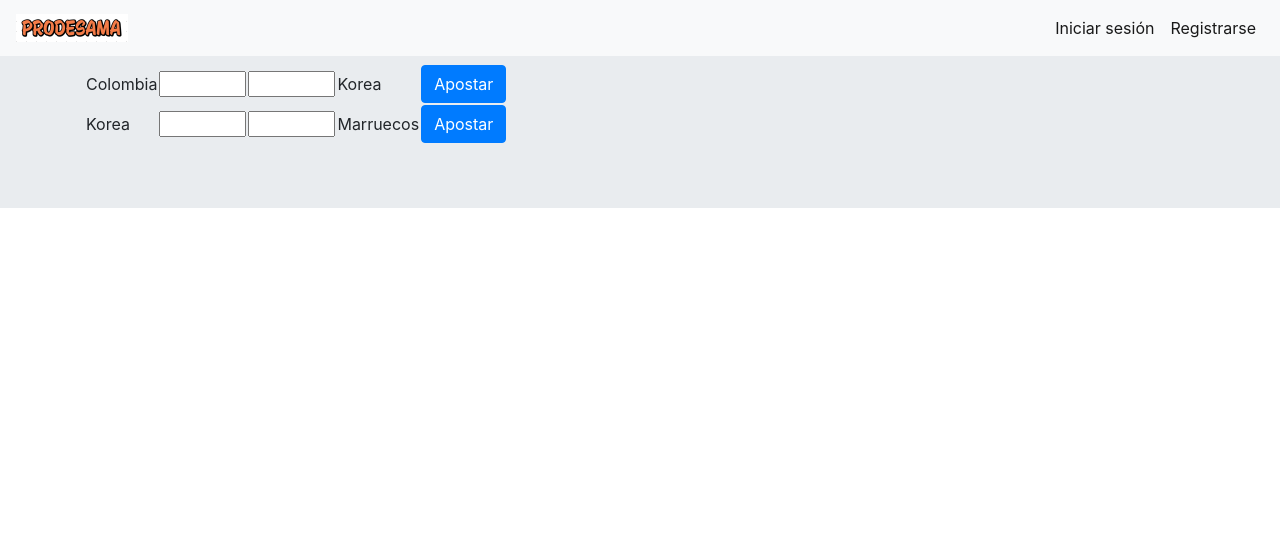
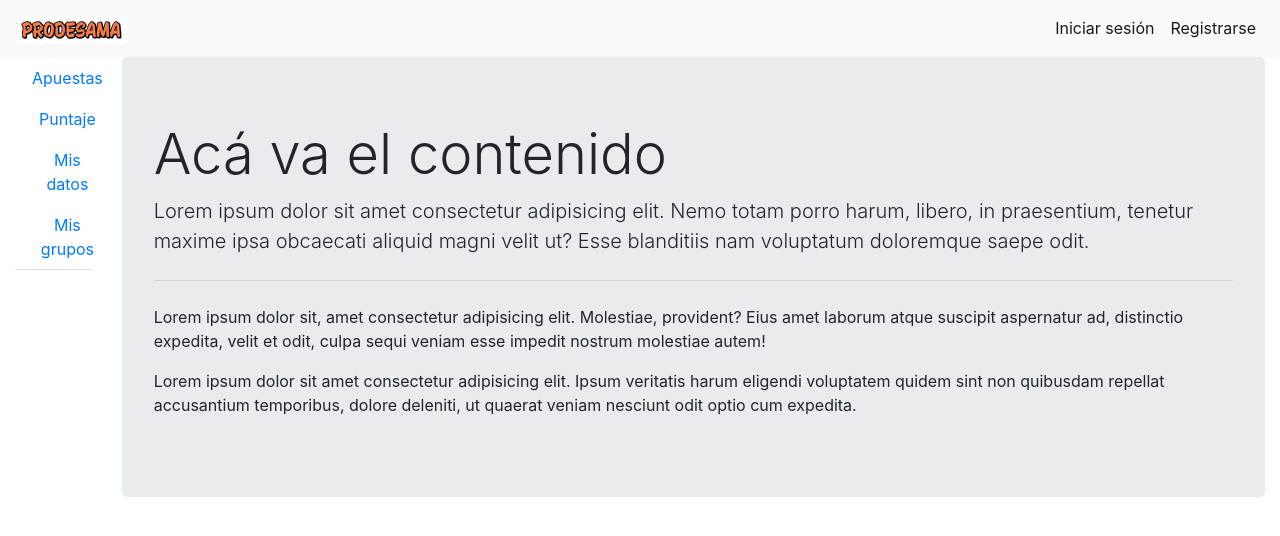
Before and after one commit to nachomac12/prodesama, a Django app: page /home/ in a window 1280 px wide. Shown: the top 536 px of the page. Run offline with Django 3.2, Linux system fonts and the light colour scheme; data comes from the database, SQL or seed files in the repository; some libraries are stand-ins or nearby versions.

Commit message:
Agrego los templates para el home

```diff
--- a/prode/templates/prode/base.html
+++ b/prode/templates/prode/base.html
@@ -12,7 +12,7 @@
     <title>PRODESAMA</title>
 </head>
 <body>
-    <nav class="navbar fixed-top navbar-expand-xl navbar-light bg-light">
+    <nav class="navbar navbar-expand-xl navbar-light bg-light">
         <a class="navbar-brand" href="#">
             <img src="{% static 'prode/images/prodelogo.png' %}" alt="PRODESAMA" width="112" height="28">
         </a>
--- a/prode/templates/prode/home.html
+++ b/prode/templates/prode/home.html
@@ -1,8 +1,7 @@
-<link rel="stylesheet" href="https://maxcdn.bootstrapcdn.com/bootstrap/4.0.0/css/bootstrap.min.css" integrity="sha384-Gn5384xqQ1aoWXA+058RXPxPg6fy4IWvTNh0E263XmFcJlSAwiGgFAW/dAiS6JXm" crossorigin="anonymous">
 {% extends "prode/base.html" %}
 {% load static %}
 {% block body_block %}
-<div class="jumbotron jumbotron-fluid">
+<!--<div class="jumbotron jumbotron-fluid">
     <div class="container">
         <table>
             {% for match in matchs %}
@@ -20,5 +19,34 @@
             {% endfor %}
         </table>
     </div>
+</div>-->
+<div class="container-fluid">
+    <div class="row">
+        <div class="col-1">
+            <ul class="nav flex-column nav-tabs nav-fill">
+                <li class="nav-item">
+                  <a class="nav-link" href="#">Apuestas</a>
+                </li>
+                <li class="nav-item">
+                  <a class="nav-link" href="#">Puntaje</a>
+                </li>
+                <li class="nav-item">
+                  <a class="nav-link" href="#">Mis datos</a>
+                </li>
+                <li class="nav-item">
+                  <a class="nav-link" href="#">Mis grupos</a>
+                </li>
+              </ul>
+        </div>
+        <div class="col-11">
+            <div class="jumbotron">
+                <h1 class="display-4">Acá va el contenido</h1>
+                <p class="lead">Lorem ipsum dolor sit amet consectetur adipisicing elit. Nemo totam porro harum, libero, in praesentium, tenetur maxime ipsa obcaecati aliquid magni velit ut? Esse blanditiis nam voluptatum doloremque saepe odit.</p>
+                <hr class="my-4">
+                <p>Lorem ipsum dolor sit, amet consectetur adipisicing elit. Molestiae, provident? Eius amet laborum atque suscipit aspernatur ad, distinctio expedita, velit et odit, culpa sequi veniam esse impedit nostrum molestiae autem!</p>
+                <p>Lorem ipsum dolor sit amet consectetur adipisicing elit. Ipsum veritatis harum eligendi voluptatem quidem sint non quibusdam repellat accusantium temporibus, dolore deleniti, ut quaerat veniam nesciunt odit optio cum expedita.</p>
+            </div>
+        </div>
+    </div>
 </div>
 {% endblock %}
```
Also changed, not shown: prode/templates/prode/apuestas.html (added, +14 -0 lines), prode/templates/prode/baseB.html (deleted, +0 -102 lines), prode/templates/prode/datos.html (added, +20 -0 lines), prode/templates/prode/grupos.html (added, +10 -0 lines), prode/templates/prode/puntaje.html (added, +29 -0 lines), db.sqlite3, prode/migrations/0008_auto_20180605_0145.py (added).
